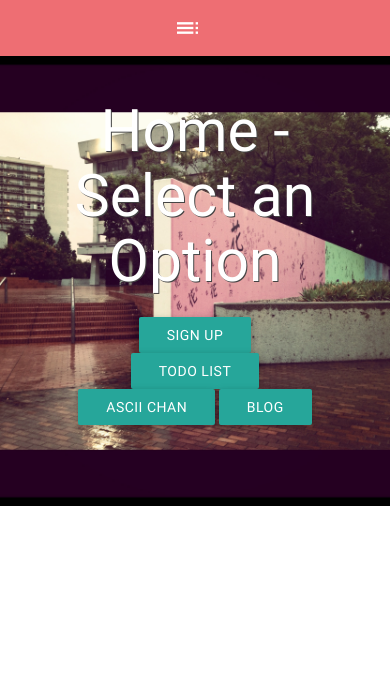
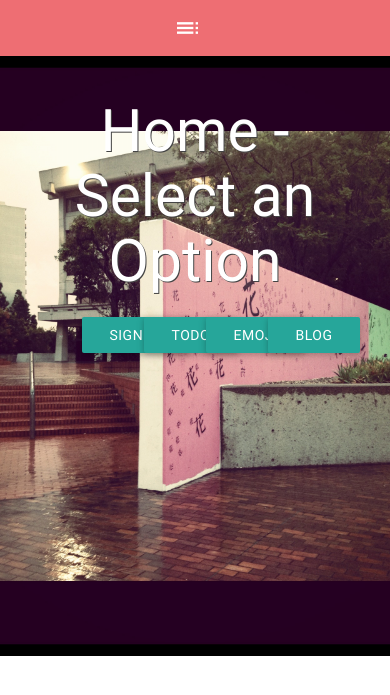
Before and after one commit to shengshuyang/my-udacity-web-homework, a Python web app: template templates/index.html in a window 390 px wide. Shown: the top 695 px of the page. Run offline with Jinja, Linux system fonts and the light colour scheme; the template is opened without the code that fills it, so the values that code supplies are empty; some libraries are stand-ins or nearby versions.

Commit message:
fixed responsive layout

```diff
--- a/templates/index.html
+++ b/templates/index.html
@@ -5,20 +5,20 @@ My Udacity Web Homework by shengshuyang
 {% endblock %}
 
 {% block content %}
+    <div class="section no-pad-bot" id="index-banner" style="background-image: url('/images/little_tokyo.jpg');background-size: cover;background-position: center;position: relative;min-height: 600px;">
+        <div class="container">
 
-    <div class="section no-pad-bot" id="index-banner" style="background-image: url('/images/little_tokyo.jpg');background-size: cover;background-position: center;position: relative;min-height: 450px;">
-
-        <div class="container">
             <h1 class="header center white-text" style="text-shadow: 1px 1px #444444;">Home - Select an Option</h1>
-        </div>
 
         <div class="row center" >
-            <div class="col s8 offset-s2">
-                <a align="center" href="/signup" class="btn">Sign Up</a>
-                <a align="center" href="/todo_list" class="btn">ToDo List</a>
-                <a align="center" href="/ascii_chan" class="btn">ASCII Chan</a>
-                <a align="center" href="/blog" class="btn">Blog</a>
+            <div class="col s2"></div>
+                <div class="col s2"><a align="center" href="/signup" class="btn">Signup</a></div>
+                <div class="col s2"><a align="center" href="/todo_list" class="btn">ToDo</a></div>
+                <div class="col s2"><a align="center" href="/ascii_chan" class="btn">Emoji</a></div>
+                <div class="col s2"><a align="center" href="/blog" class="btn">Blog</a></div>
+                <div class="col s2"></div>
             </div>
         </div>
     </div>
+    </div>
 {% endblock %}
```
Also changed, not shown: templates/ascii_chan.html (+10 -14 lines), templates/todo_list.html (+9 -16 lines).
